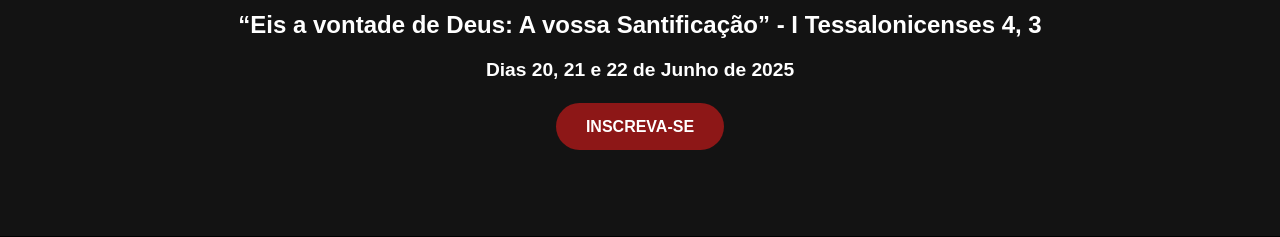
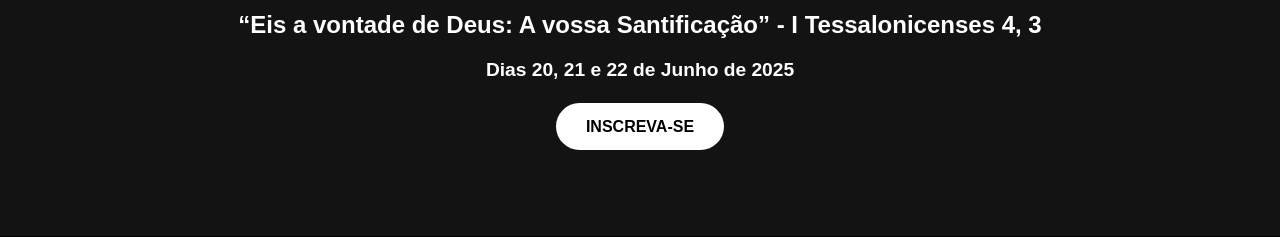
Before and after one commit to eleutheria7/eleutheria, a plain HTML site: page index.html in a window 1280 px wide. Shown: the part 285-522 px from the top of the page. Drawn offline with Linux system fonts and the light colour scheme; files whose address does not match are found by name.

Commit message:
Add files via upload

```diff
--- a/styles.css
+++ b/styles.css
@@ -95,8 +95,8 @@ body {
     margin-top: 20px;
     padding: 15px 30px;
     border-radius: 25px;
-    background-color: #8d1717;
-    color: white;
+    background-color: white;
+    color: black;
     font-weight: bold;
     border: none;
     text-decoration: none;
```
